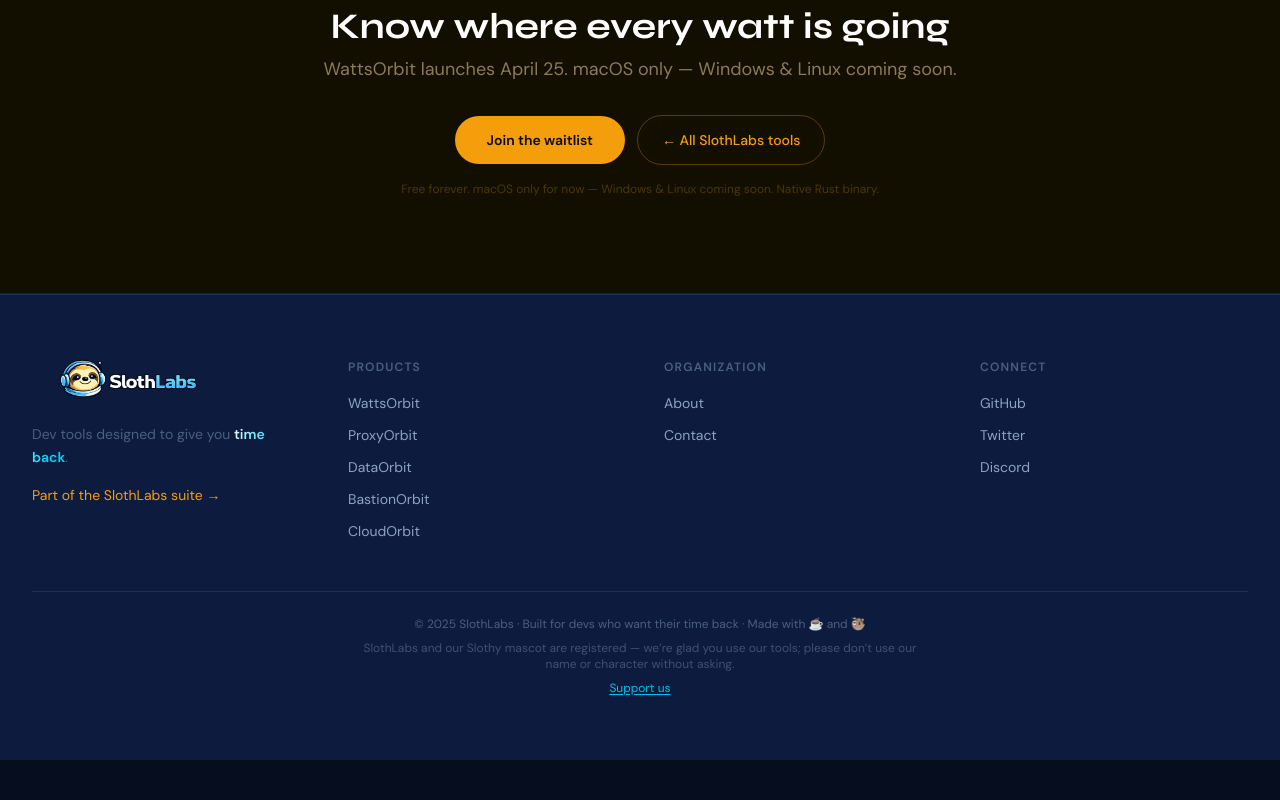
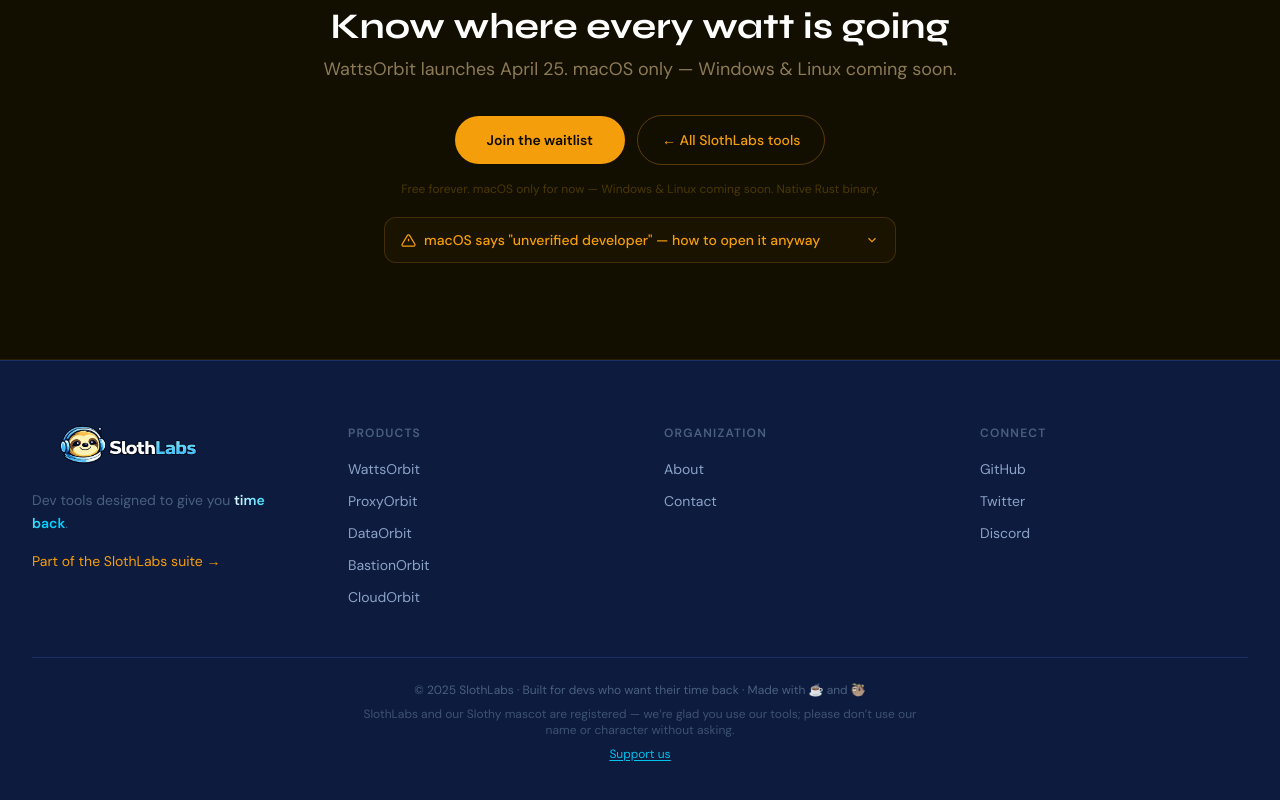
Before and after one commit to slothlabsorg/web, a Next.js app: page /wattsorbit in a window 1280 px wide. Shown: the part 4747-5547 px from the top of the page. Before the commit the page ends 5507 px from the top, so only its background shows below. Built offline with nearby package versions, Linux system fonts and the light colour scheme; no server answers.

Commit message:
feat: add macOS unverified developer notice with install instructions

```diff
--- a/src/app/bastionorbit/page.tsx
+++ b/src/app/bastionorbit/page.tsx
@@ -6,6 +6,7 @@
 import StarField from '@/components/StarField'
 import CustomCursor from '@/components/CustomCursor'
 import { bastionOrbitContent } from '@/config/content'
+import MacInstallNote from '@/components/MacInstallNote'
 
 const SITE_URL = process.env.NEXT_PUBLIC_SITE_URL ?? 'https://slothlabs.org'
 const { hero, features, comparison } = bastionOrbitContent
@@ -289,6 +290,7 @@
             </Link>
           </div>
           <p className="text-xs mt-4" style={{ color: '#0a3a1a' }}>Free forever. macOS, Linux, Windows. Native Rust binary.</p>
+          <MacInstallNote accent={ACCENT} />
         </ScrollReveal>
       </div>
     </section>
--- a/src/app/cloudorbit/page.tsx
+++ b/src/app/cloudorbit/page.tsx
@@ -9,6 +9,7 @@
 import DownloadModal from '@/components/DownloadModal'
 import { LaunchBanner } from '@/components/LaunchBanner'
 import { cloudOrbitContent, slothLabsContent } from '@/config/content'
+import MacInstallNote from '@/components/MacInstallNote'
 
 const WAITLIST_FORM_URL = 'https://form.jotform.com/260731775592061'
 
@@ -440,6 +441,7 @@
             </Link>
           </div>
           <p className="text-xs text-[#4A6080] mt-4">{downloadCta.note}</p>
+          <MacInstallNote accent="#00D4FF" />
         </ScrollReveal>
       </div>
     </section>
--- a/src/app/dataorbit/page.tsx
+++ b/src/app/dataorbit/page.tsx
@@ -6,6 +6,7 @@
 import StarField from '@/components/StarField'
 import CustomCursor from '@/components/CustomCursor'
 import { dataOrbitContent } from '@/config/content'
+import MacInstallNote from '@/components/MacInstallNote'
 
 const SITE_URL = process.env.NEXT_PUBLIC_SITE_URL ?? 'https://slothlabs.org'
 const { hero, features, comparison, screenshots } = dataOrbitContent
@@ -281,6 +282,7 @@
             </Link>
           </div>
           <p className="text-xs text-[#4A6080] mt-4">Free forever. Native Rust binary. No account required.</p>
+          <MacInstallNote accent={ACCENT} />
         </ScrollReveal>
       </div>
     </section>
--- a/src/app/proxyorbit/page.tsx
+++ b/src/app/proxyorbit/page.tsx
@@ -6,6 +6,7 @@
 import StarField from '@/components/StarField'
 import CustomCursor from '@/components/CustomCursor'
 import { proxyOrbitContent } from '@/config/content'
+import MacInstallNote from '@/components/MacInstallNote'
 
 const SITE_URL = process.env.NEXT_PUBLIC_SITE_URL ?? 'https://slothlabs.org'
 const { hero, features, comparison } = proxyOrbitContent
@@ -326,6 +327,7 @@
             </Link>
           </div>
           <p className="text-xs mt-4" style={{ color: '#1e2535' }}>Free forever. Rust native binary. No subscription.</p>
+          <MacInstallNote accent={ACCENT} />
         </ScrollReveal>
       </div>
     </section>
--- a/src/app/wattsorbit/page.tsx
+++ b/src/app/wattsorbit/page.tsx
@@ -6,6 +6,7 @@
 import StarField from '@/components/StarField'
 import CustomCursor from '@/components/CustomCursor'
 import { wattsOrbitContent } from '@/config/content'
+import MacInstallNote from '@/components/MacInstallNote'
 
 const SITE_URL = process.env.NEXT_PUBLIC_SITE_URL ?? 'https://slothlabs.org'
 const { hero, features, comparison } = wattsOrbitContent
@@ -363,6 +364,7 @@
             </Link>
           </div>
           <p className="text-xs mt-4" style={{ color: '#4a3800' }}>Free forever. macOS only for now — Windows &amp; Linux coming soon. Native Rust binary.</p>
+          <MacInstallNote accent={ACCENT} />
         </ScrollReveal>
       </div>
     </section>
--- /dev/null
+++ b/src/components/MacInstallNote.tsx
@@ -0,0 +1,86 @@
+'use client'
+import { useState } from 'react'
+
+export default function MacInstallNote({ accent }: { accent: string }) {
+  const [open, setOpen] = useState(false)
+
+  return (
+    <div
+      className="max-w-lg mx-auto mt-5 rounded-xl border text-left overflow-hidden"
+      style={{ borderColor: `${accent}30`, background: `${accent}08` }}
+    >
+      <button
+        onClick={() => setOpen(o => !o)}
+        className="w-full flex items-center justify-between px-4 py-3 text-sm font-medium gap-3"
+        style={{ color: accent }}
+      >
+        <span className="flex items-center gap-2">
+          <svg width="15" height="15" viewBox="0 0 24 24" fill="none" stroke="currentColor" strokeWidth="2" className="flex-shrink-0">
+            <path d="M10.29 3.86L1.82 18a2 2 0 0 0 1.71 3h16.94a2 2 0 0 0 1.71-3L13.71 3.86a2 2 0 0 0-3.42 0z"/>
+            <line x1="12" y1="9" x2="12" y2="13"/><line x1="12" y1="17" x2="12.01" y2="17"/>
+          </svg>
+          macOS says "unverified developer" — how to open it anyway
+        </span>
+        <svg
+          width="14" height="14" viewBox="0 0 24 24" fill="none" stroke="currentColor" strokeWidth="2"
+          className="flex-shrink-0 transition-transform duration-200"
+          style={{ transform: open ? 'rotate(180deg)' : 'rotate(0deg)' }}
+        >
+          <path d="M6 9l6 6 6-6"/>
+        </svg>
+      </button>
+
+      {open && (
+        <div
+          className="px-4 pb-5 pt-3 space-y-4 text-sm border-t"
+          style={{ borderColor: `${accent}20`, color: '#8BA3C7' }}
+        >
+          <p>
+            macOS blocks apps that aren&apos;t signed with an Apple Developer certificate. We&apos;re an indie
+            team building on nights and weekends — we&apos;re currently collecting to cover the $99/year
+            Apple enrollment fee. If you can,{' '}
+            <a
+              href="https://ko-fi.com/slothlabs"
+              target="_blank"
+              rel="noopener noreferrer"
+              className="underline underline-offset-2 hover:opacity-80"
+              style={{ color: accent }}
+            >
+              supporting the project
+            </a>{' '}
+            gets us there faster.
+          </p>
+
+          <div>
+            <p className="font-semibold text-white mb-2">Option 1 — Right-click to open (easiest)</p>
+            <ol className="space-y-1 list-decimal list-inside">
+              <li>Right-click the <code className="px-1 py-0.5 rounded text-xs" style={{ background: `${accent}18`, color: accent }}>.app</code> file → <strong className="text-white">Open</strong></li>
+              <li>macOS shows a warning — click <strong className="text-white">Open</strong> again to confirm</li>
+              <li>The app opens and macOS remembers the exception going forward</li>
+            </ol>
+          </div>
+
+          <div>
+            <p className="font-semibold text-white mb-2">Option 2 — System Settings</p>
+            <ol className="space-y-1 list-decimal list-inside">
+              <li>Try to open the app normally — macOS will block it</li>
+              <li>Open <strong className="text-white">System Settings → Privacy &amp; Security</strong></li>
+              <li>Scroll down to the security section and click <strong className="text-white">Open Anyway</strong></li>
+            </ol>
+          </div>
+
+          <div>
+            <p className="font-semibold text-white mb-2">Option 3 — Terminal</p>
+            <pre
+              className="rounded-lg px-4 py-3 text-xs overflow-x-auto"
+              style={{ background: '#060614', color: accent, border: `1px solid ${accent}25` }}
+            >
+{`xattr -cr "/Applications/AppName.app"`}
+            </pre>
+            <p className="mt-1 text-xs" style={{ color: '#4A6080' }}>Replace <code>AppName</code> with the actual app name. This removes the quarantine flag macOS sets on downloaded files.</p>
+          </div>
+        </div>
+      )}
+    </div>
+  )
+}
```
